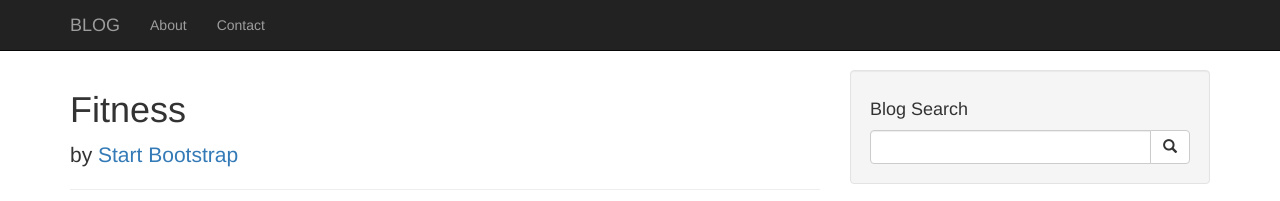
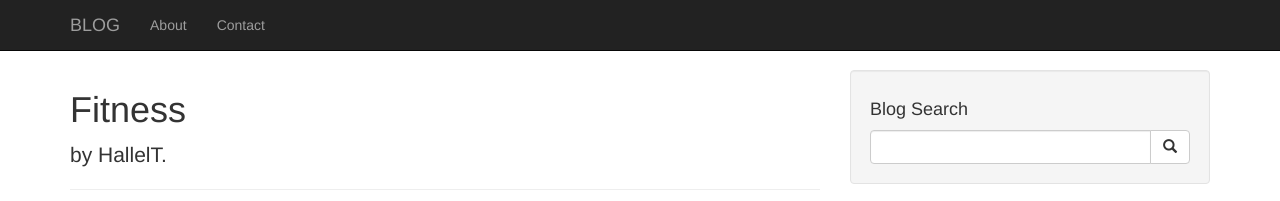
Before and after one commit to ronajenceros/blogg, a plain HTML site: page skin.html in a window 1280 px wide. Shown: the top 201 px of the page. Drawn offline with Linux system fonts and the light colour scheme.

Commit message:
Update skin.html

```diff
--- a/skin.html
+++ b/skin.html
@@ -73,7 +73,7 @@
 
                 <!-- Author -->
                 <p class="lead">
-                    by <a href="#">Start Bootstrap</a>
+                    by HallelT.
                 </p>
 
                 <hr>
```
